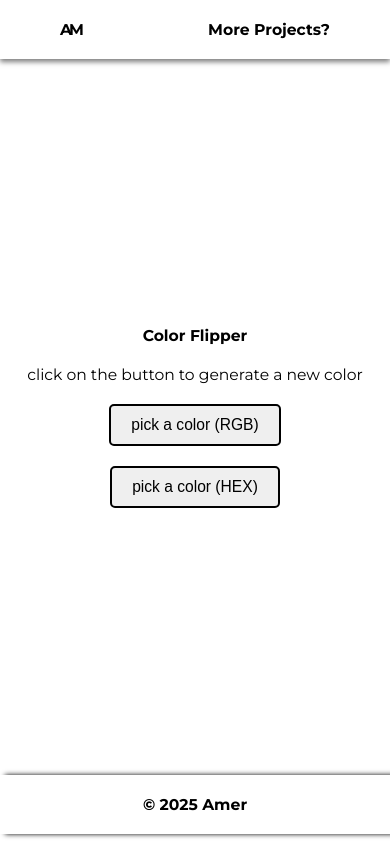
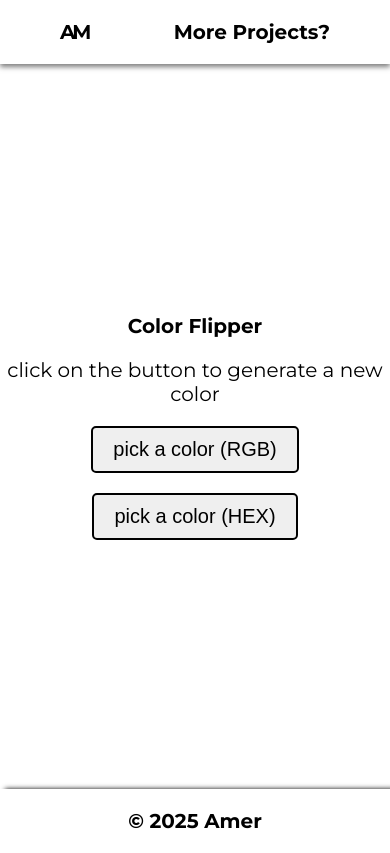
Before and after one commit to Amermob/color-flipper, a plain HTML site: page index.html in a window 390 px wide. Drawn offline with Linux system fonts and the light colour scheme.

Commit message:
fixed width issue

```diff
--- a/style.css
+++ b/style.css
@@ -6,13 +6,12 @@
 
 body {
     font-family: "Montserrat", sans-serif;
-    /* padding: 10px; */
 
     a,
     h2,
     p,
     button {
-        font-size: clamp(15px, 4vw, 20px);
+        font-size: 20px;
     }
 }
 
@@ -46,7 +45,7 @@ body {
 
 main {
     width: 100%;
-    height: calc(100dvh - 128px);
+    height: calc(100dvh - 119px);
     align-content: center;
     text-align: center;
     gap: 20px;
```
